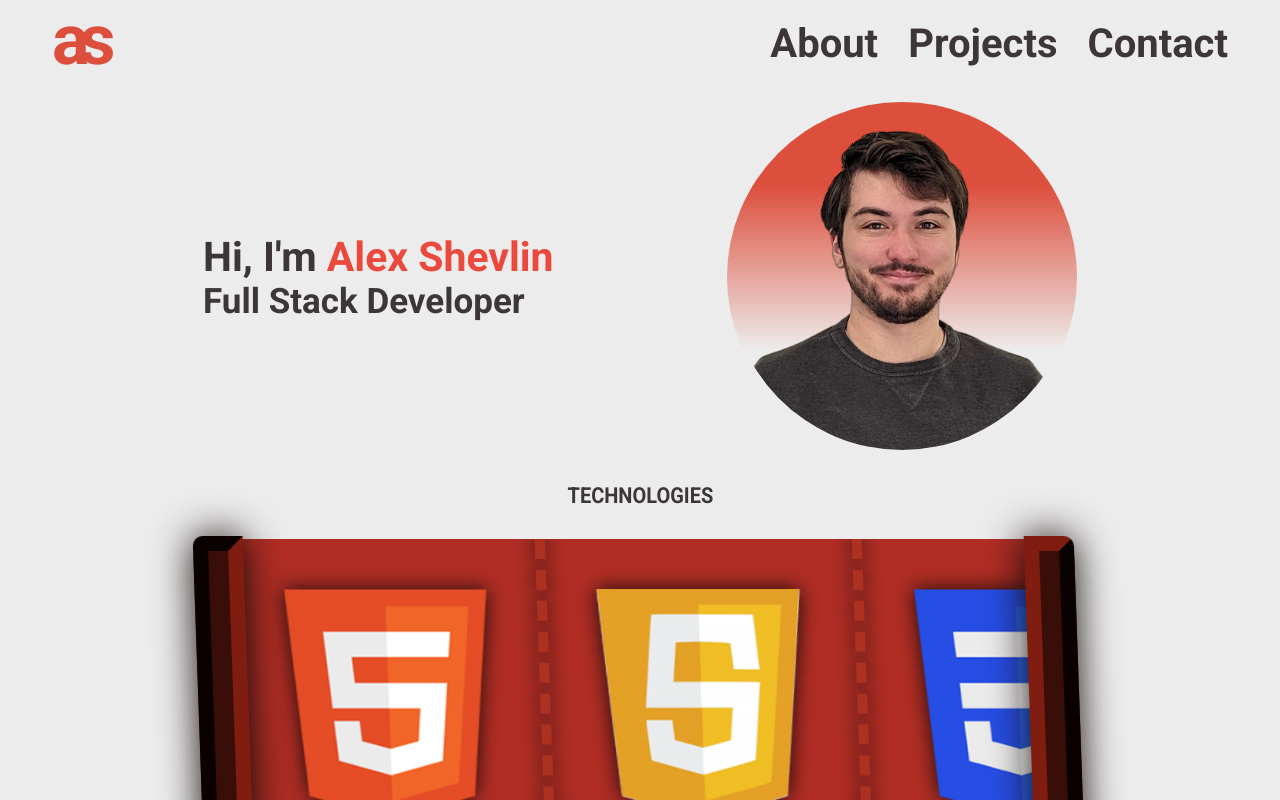
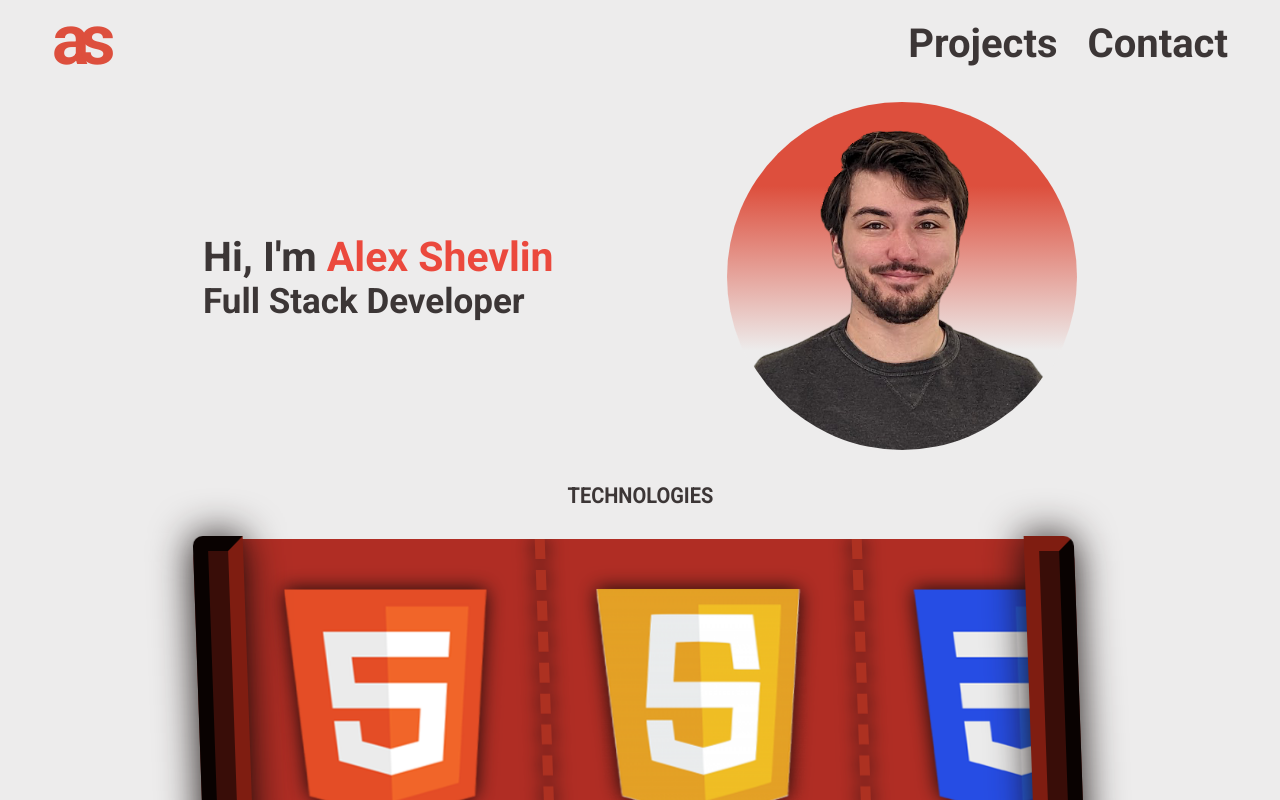
Before and after one commit to a-shevlin/Portfolio3, a React (Create React App) app: page / in a window 1280 px wide. Built offline with nearby package versions, Linux system fonts and the light colour scheme.

Commit message:
temporarily remove about links.

```diff
--- a/src/components/Nav.jsx
+++ b/src/components/Nav.jsx
@@ -36,7 +36,7 @@ function Nav() {
             </motion.h1>
           { !width ?
             <ul className={styles.browser_list_items}>
-              <motion.li
+              {/* <motion.li
                 initial={{
                   opacity: 0
                 }}
@@ -49,7 +49,7 @@ function Nav() {
                 }}
               >
                 <Link to={'/about'}>About</Link>
-              </motion.li>
+              </motion.li> */}
               <motion.li
                 initial={{
                   opacity: 0
@@ -129,7 +129,7 @@ function Nav() {
               </button>
               <div className={(navOpen ? styles.nav_open : styles.nav_closed)}>
               <ul className={styles.mobile_list_item}>
-              <motion.li
+              {/* <motion.li
                 initial={{
                   opacity: 0
                 }}
@@ -142,7 +142,7 @@ function Nav() {
                 }}
               >
                 <Link to={'/about'}>About</Link>
-              </motion.li>
+              </motion.li> */}
               <motion.li
                 initial={{
                   opacity: 0
```
